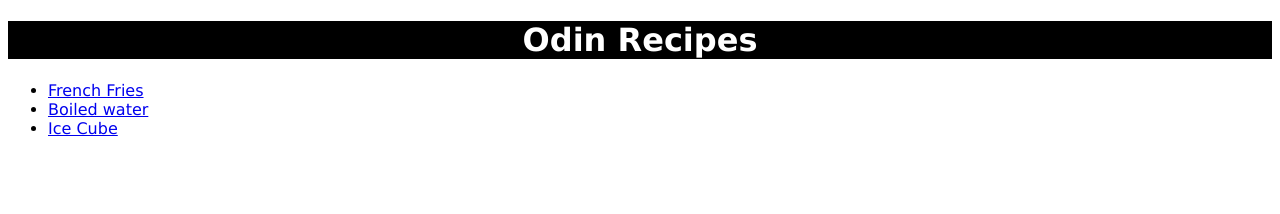
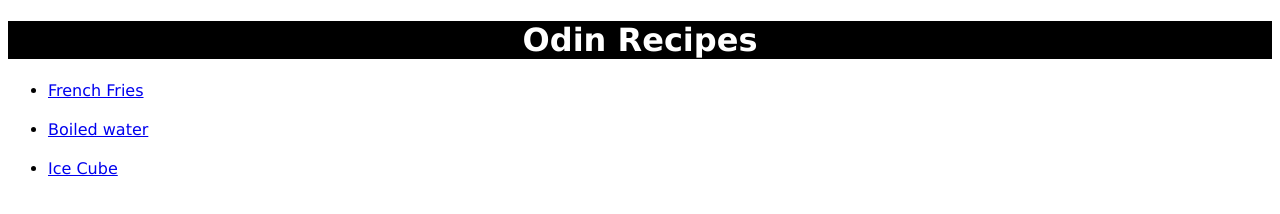
Before and after one commit to RonPov/odin-recipes, a plain HTML site: page index.html in a window 1280 px wide. Drawn offline with Linux system fonts and the light colour scheme.

Commit message:
add margin to the homepage's list

```diff
--- a/index.html
+++ b/index.html
@@ -9,9 +9,9 @@
 <body>
     <h1>Odin Recipes</h1>
     <ul>
-        <li><a href="recipes/french-fries.html">French Fries</a></li>
-        <li><a href="recipes/boiled-water.html">Boiled water</a></li>
-        <li><a href="recipes/ice-cube.html">Ice Cube</a></li>
+        <li class="homepage-list"><a href="recipes/french-fries.html">French Fries</a></li>
+        <li class="homepage-list"><a href="recipes/boiled-water.html">Boiled water</a></li>
+        <li class="homepage-list"><a href="recipes/ice-cube.html">Ice Cube</a></li>
 
     </ul>
 
--- a/styles.css
+++ b/styles.css
@@ -1,3 +1,7 @@
+* {
+    box-sizing: border-box;
+}
+
 body {
     font-family: Verdana, Geneva, Tahoma, sans-serif;
 }
@@ -16,3 +20,7 @@ h1{
     color: white;
     text-align: center;
 }
+
+.homepage-list {
+    margin-bottom: 20px;
+}
```
